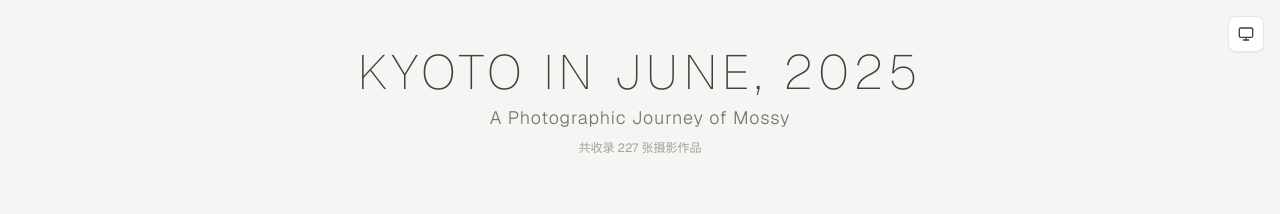
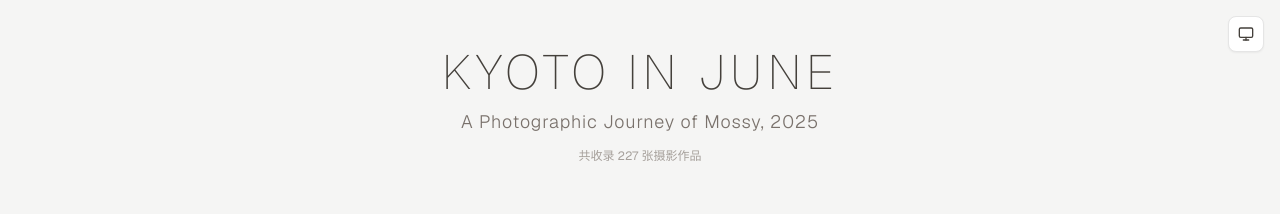
Before and after one commit to hifizz/kyoto-travel, a Next.js app: page / in a window 1280 px wide. Shown: the top 214 px of the page. Built offline with nearby package versions, Linux system fonts and the light colour scheme.

Commit message:
feat: 更新 Header 组件标题和描述，调整排版以提升可读性；移除 ExifDataView 组件中的提示信息

```diff
--- a/components/ExifDataView.tsx
+++ b/components/ExifDataView.tsx
@@ -138,9 +138,6 @@ const ExifDataView: React.FC<ExifDataViewProps> = ({ photo }) => {
                   </span>
                 </div>
               </div>
-              <div className="pt-2 text-xs text-stone-400 border-t border-stone-200 dark:text-stone-500 dark:border-stone-700">
-                <p>使用 ← → 方向键切换图片 | ESC 键退出</p>
-              </div>
             </div>
           </motion.div>
         )}
--- a/components/Header.tsx
+++ b/components/Header.tsx
@@ -13,12 +13,12 @@ const Header: React.FC = () => (
       <ThemeToggle />
     </div>
     <h1 className="text-4xl md:text-5xl font-thin tracking-widest uppercase">
-      Kyoto in June, 2025
+      Kyoto in June
     </h1>
-    <p className="mt-2 text-lg text-stone-500 dark:text-stone-400 font-light tracking-wider">
-      A Photographic Journey of Mossy
+    <p className="mt-3 text-lg text-stone-500 dark:text-stone-400 font-light tracking-wider">
+      A Photographic Journey of Mossy, 2025
     </p>
-    <div className="mt-2 text-xs text-stone-400 dark:text-stone-500">
+    <div className="mt-3 text-xs text-stone-400 dark:text-stone-500">
       <p>共收录 {generatePhotoData().length} 张摄影作品</p>
     </div>
   </header>
```
